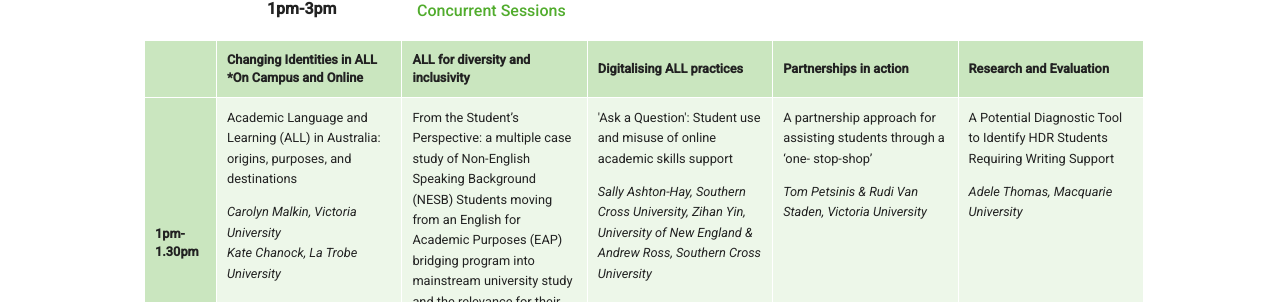
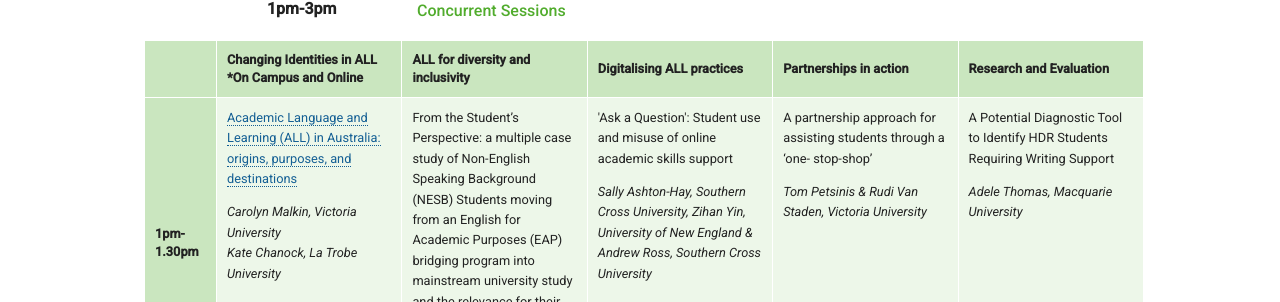
Before and after one commit to aallconference2017/aallconference2017.github.io, a Jekyll site: the page built from program/index.html, in a window 1280 px wide. Shown: the part 1011-1313 px from the top of the page. Built offline with Jekyll 4.4.1, drawn with Linux system fonts in a browser that asks for light colours.

Commit message:
Updated 'program/index.html' via CloudCannon

```diff
--- a/program/index.html
+++ b/program/index.html
@@ -30,7 +30,7 @@ show_jump_links: true
                         <tbody>
                             <tr>
                                 <th class="editable">1pm-1.30pm</th>
-                                <td><div class="editable"><p>Academic Language and Learning (ALL) in Australia: origins, purposes, and destinations</p><p><em>Carolyn Malkin, Victoria University<br />Kate Chanock, La Trobe University</em></p></div></td>
+                                <td><div class="editable"><p><a href="/Abstracts/Academic Language and Learning (ALL) in Australia- origins, purposes, and destinations .pdf">Academic Language and Learning (ALL) in Australia: origins, purposes, and destinations</a></p><p><em>Carolyn Malkin, Victoria University<br />Kate Chanock, La Trobe University</em></p></div></td>
                                 <td><div class="editable"><p>From the Student&rsquo;s Perspective: a multiple case study of Non-English Speaking Background (NESB) Students moving from an English for Academic Purposes (EAP) bridging program into mainstream university study and the relevance for their academic success.</p><p><em>Jackie Tagg</em></p></div></td>
                                 <td><div class="editable"><p>'Ask a Question': Student use and misuse of online academic skills support</p><p><em>Sally Ashton-Hay, Southern Cross University, Zihan Yin, University of New England &amp; Andrew Ross, Southern Cross University</em></p></div></td>
                                 <td><div class="editable"><p>A partnership approach for assisting students through a &lsquo;one- stop-shop&rsquo;</p><p><em>Tom Petsinis &amp; Rudi Van Staden, Victoria University</em></p></div></td>
```
